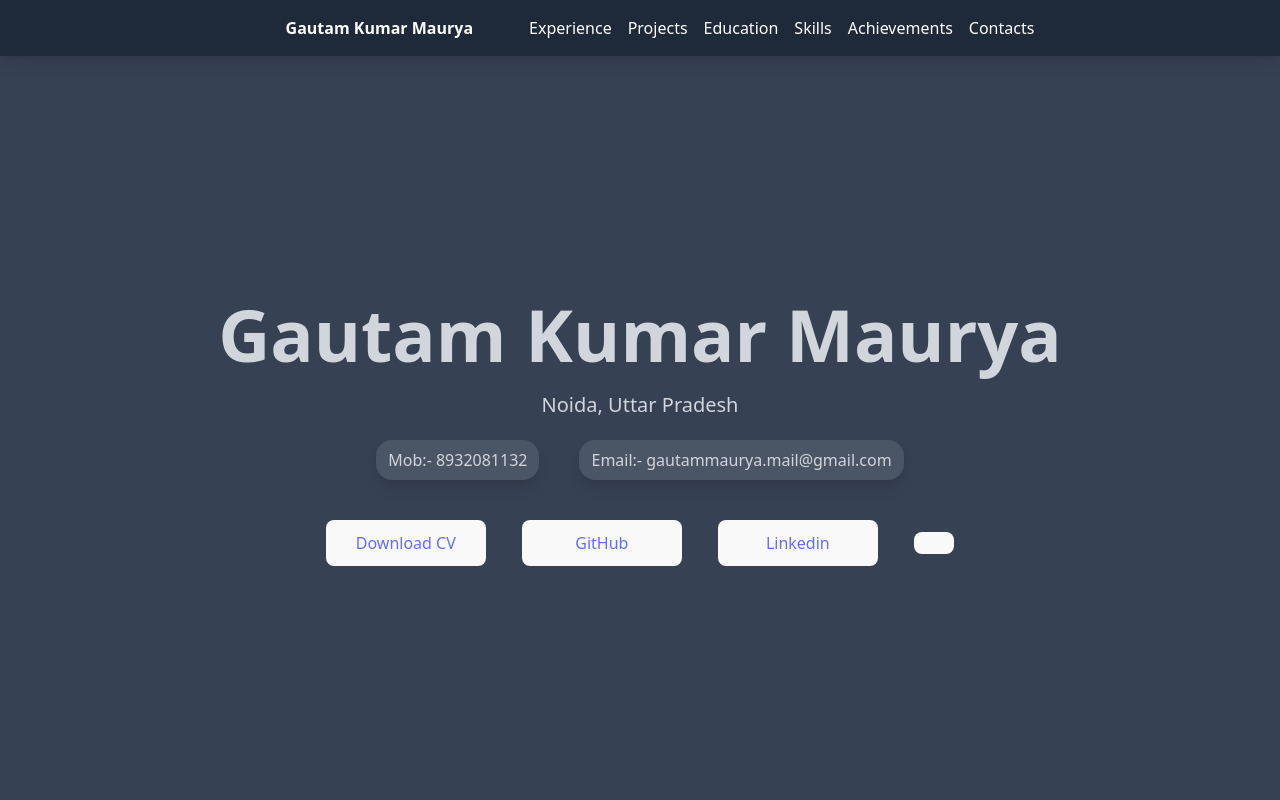
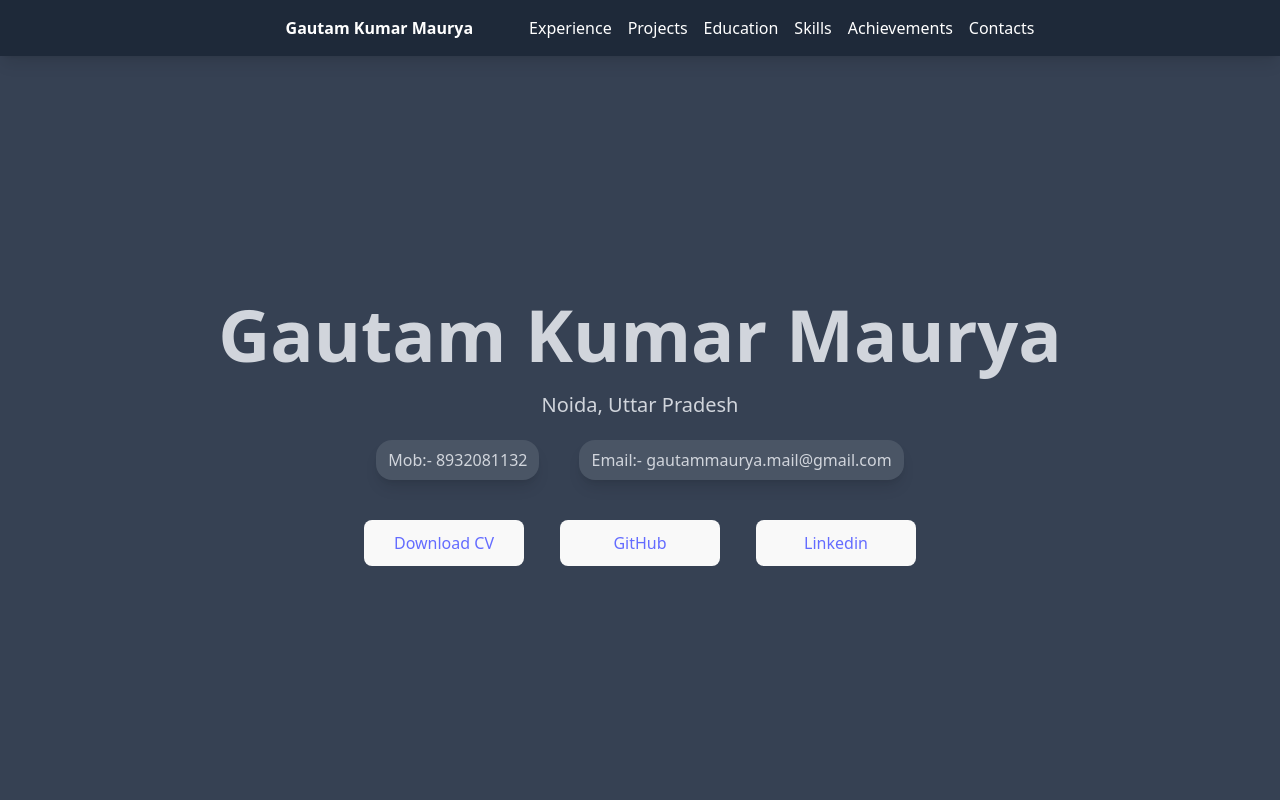
Before and after one commit to alpha-Gautam/gautammaurya, a React (Vite) app: page / in a window 1280 px wide. Shown: the top 800 px of the page. Built offline with nearby package versions, Linux system fonts and the light colour scheme.

Commit message:
Comment out Contacts component in App and disable button in Home component

```diff
--- a/src/App.jsx
+++ b/src/App.jsx
@@ -15,7 +15,7 @@
       <Experience />
       <Projects />
       <Skills />
-      <Contacts />
+      {/* <Contacts /> */}
     </div>
   );
 }
--- a/src/components/Home.jsx
+++ b/src/components/Home.jsx
@@ -36,9 +36,9 @@
             Linkedin
           </a>
         </button>
-        <button className="bg-blue-500 text-white px-4 py-2 rounded">
+        {/* <button className="bg-blue-500 text-white px-4 py-2 rounded">
           <a href=""></a>
-        </button>
+        </button> */}
       </div>
     </div>
   );
```
